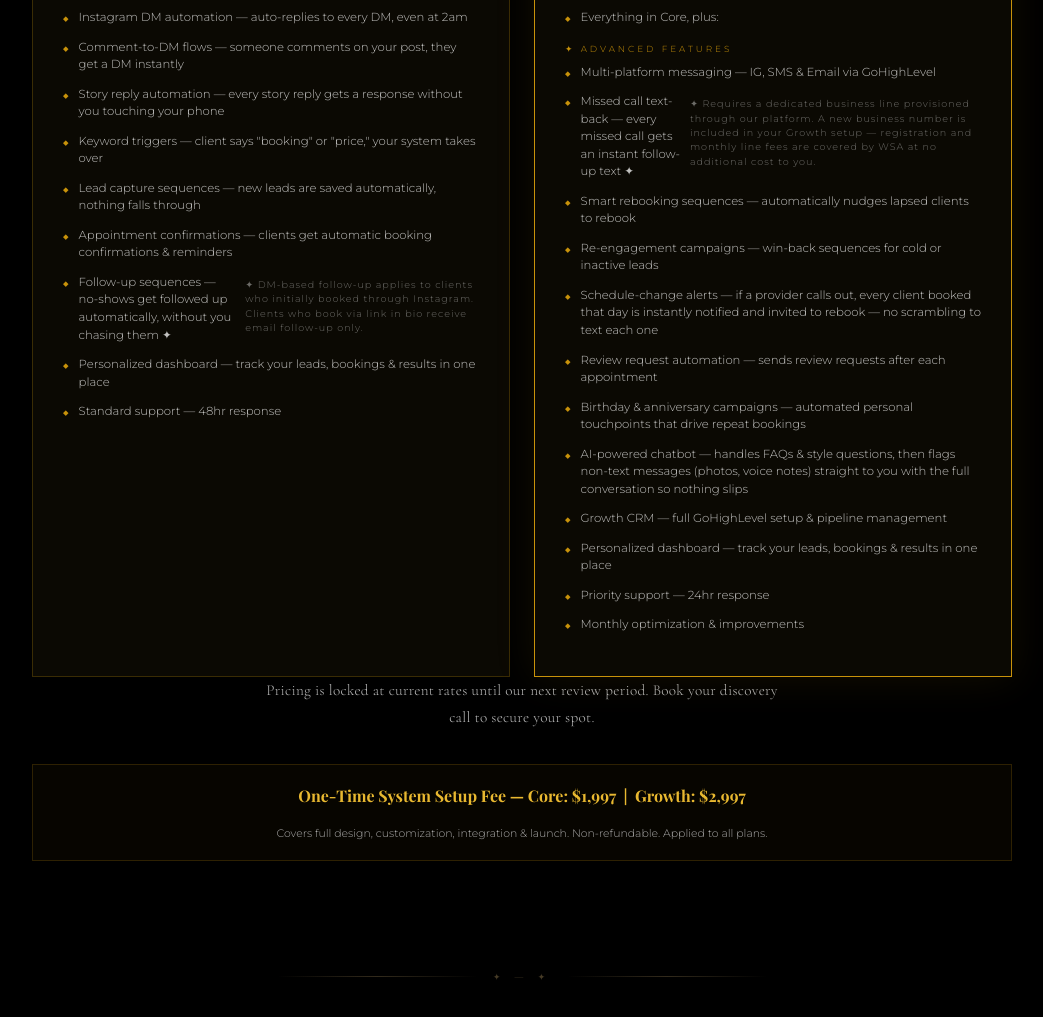
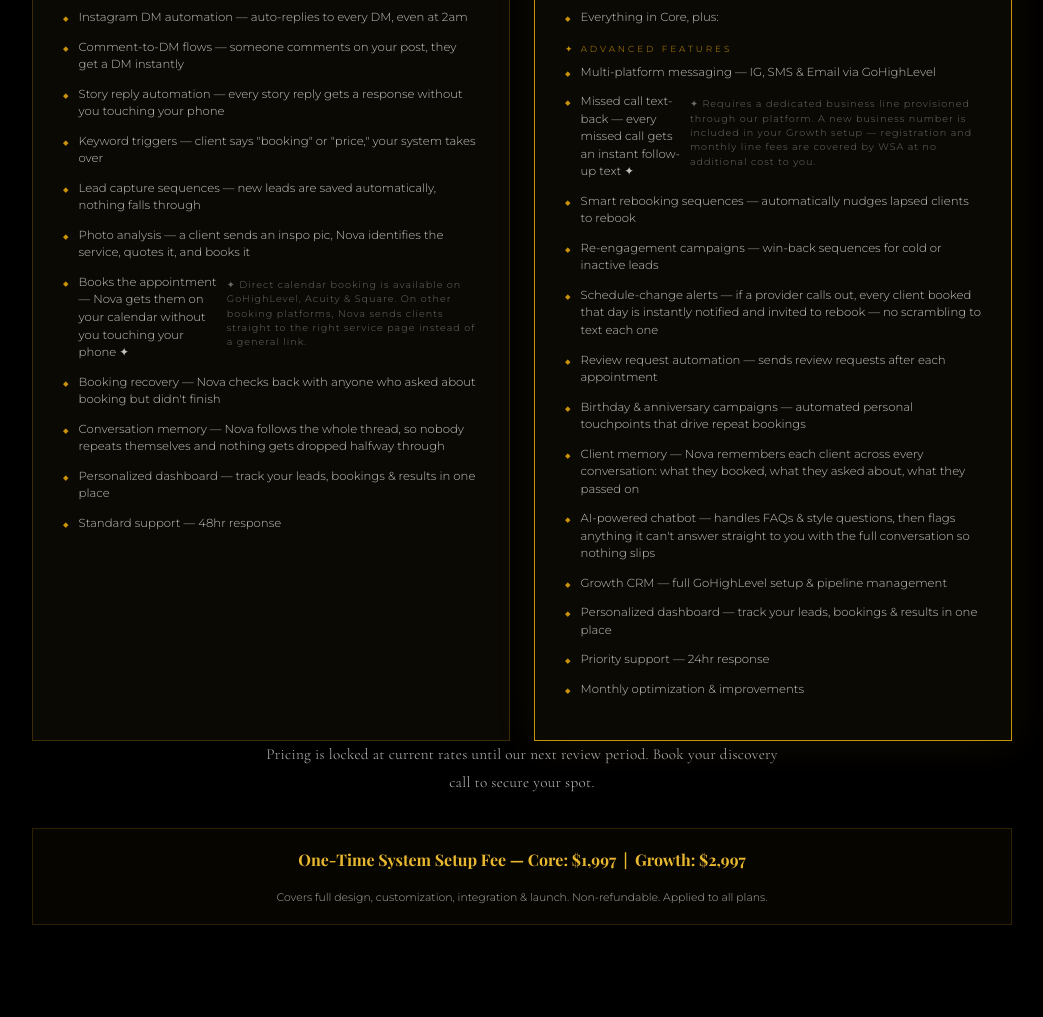
Before and after one commit to jaylawalker1999-glitch/jaylawalker1999-glitch.github.io, a plain HTML site: page index.html in a window 1280 px wide. Shown: the part 6036-7053 px from the top of the page, without its empty margins (118-1161 px from the left). Drawn offline with nearby package versions, Linux system fonts and the light colour scheme; a web font is replaced by a local one.

Commit message:
Add files via upload

```diff
--- a/index.html
+++ b/index.html
@@ -1064,8 +1064,10 @@
           <li>Story reply automation — every story reply gets a response without you touching your phone</li>
           <li>Keyword triggers — client says "booking" or "price," your system takes over</li>
           <li>Lead capture sequences — new leads are saved automatically, nothing falls through</li>
-          <li>Appointment confirmations — clients get automatic booking confirmations &amp; reminders</li>
-          <li>Follow-up sequences — no-shows get followed up automatically, without you chasing them ✦<br><span style="font-size:0.6rem;color:rgba(255,255,255,0.4);letter-spacing:1px;display:block;margin-top:4px;">✦ DM-based follow-up applies to clients who initially booked through Instagram. Clients who book via link in bio receive email follow-up only.</span></li>
+          <li>Photo analysis — a client sends an inspo pic, Nova identifies the service, quotes it, and books it</li>
+          <li>Books the appointment — Nova gets them on your calendar without you touching your phone ✦<br><span style="font-size:0.6rem;color:rgba(255,255,255,0.4);letter-spacing:1px;display:block;margin-top:4px;">✦ Direct calendar booking is available on GoHighLevel, Acuity &amp; Square. On other booking platforms, Nova sends clients straight to the right service page instead of a general link.</span></li>
+          <li>Booking recovery — Nova checks back with anyone who asked about booking but didn't finish</li>
+          <li>Conversation memory — Nova follows the whole thread, so nobody repeats themselves and nothing gets dropped halfway through</li>
           <li>Personalized dashboard — track your leads, bookings &amp; results in one place</li>
           <li>Standard support — 48hr response</li>
         </ul>
@@ -1089,7 +1091,8 @@
           <li>Schedule-change alerts — if a provider calls out, every client booked that day is instantly notified and invited to rebook — no scrambling to text each one</li>
           <li>Review request automation — sends review requests after each appointment</li>
           <li>Birthday &amp; anniversary campaigns — automated personal touchpoints that drive repeat bookings</li>
-          <li>AI-powered chatbot — handles FAQs &amp; style questions, then flags non-text messages (photos, voice notes) straight to you with the full conversation so nothing slips</li>
+          <li>Client memory — Nova remembers each client across every conversation: what they booked, what they asked about, what they passed on</li>
+          <li>AI-powered chatbot — handles FAQs &amp; style questions, then flags anything it can't answer straight to you with the full conversation so nothing slips</li>
           <li>Growth CRM — full GoHighLevel setup &amp; pipeline management</li>
           <li>Personalized dashboard — track your leads, bookings &amp; results in one place</li>
           <li>Priority support — 24hr response</li>
```
